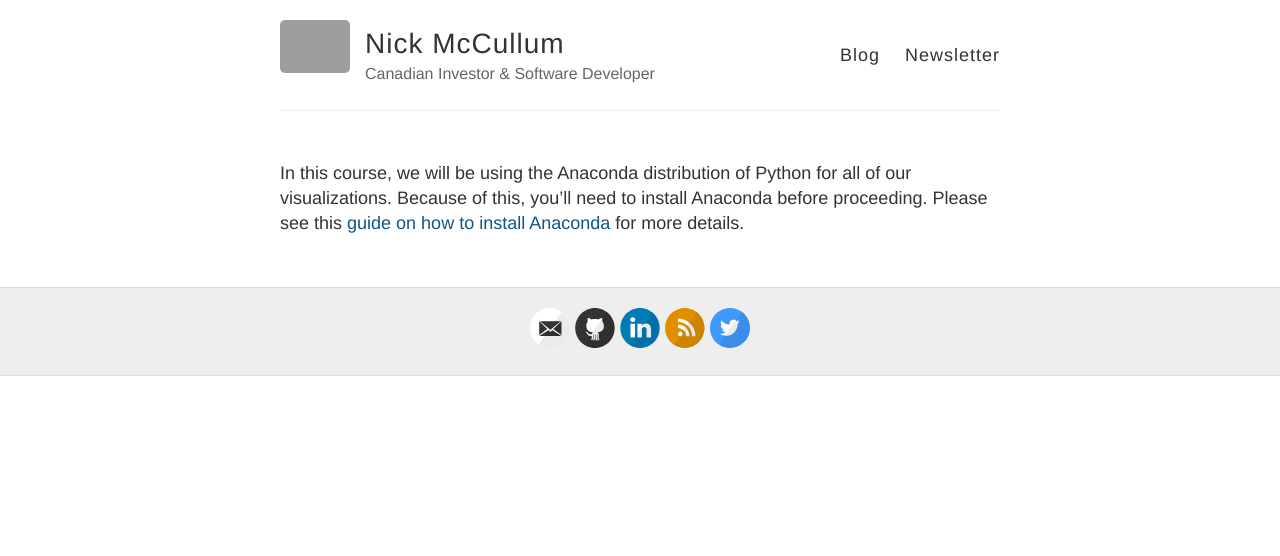
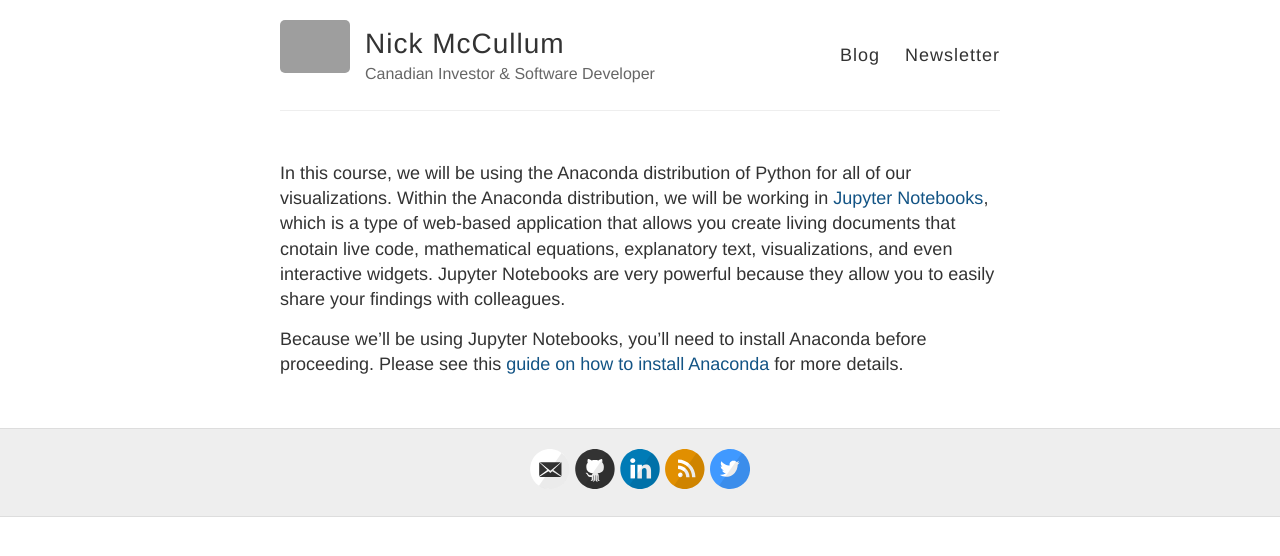
Before and after one commit to rosyberti/website, a Jekyll site: the page built from python-visualization/index.md, in a window 1280 px wide. Shown: the top 556 px of the page. Built offline with Jekyll 4.4.1, drawn with Linux system fonts in a browser that asks for light colours; our own code applies the rules of GitHub Pages for plain Markdown files; grey boxes are pictures that could not be loaded.

Commit message:
added more text on Jupyter Notebooks

```diff
--- a/python-visualization/index.md
+++ b/python-visualization/index.md
@@ -1,2 +1,4 @@
 
-In this course, we will be using the Anaconda distribution of Python for all of our visualizations. Because of this, you'll need to install Anaconda before proceeding. Please see this [guide on how to install Anaconda](https://nickmccullum.com/python-course/how-to-install-anaconda/) for more details.
+In this course, we will be using the Anaconda distribution of Python for all of our visualizations. Within the Anaconda distribution, we will be working in [Jupyter Notebooks](https://jupyter.org/), which is a type of web-based application that allows you create living documents that cnotain live code, mathematical equations, explanatory text, visualizations, and even interactive widgets. Jupyter Notebooks are very powerful because they allow you to easily share your findings with colleagues.
+
+Because we'll be using Jupyter Notebooks, you'll need to install Anaconda before proceeding. Please see this [guide on how to install Anaconda](https://nickmccullum.com/python-course/how-to-install-anaconda/) for more details.
```
